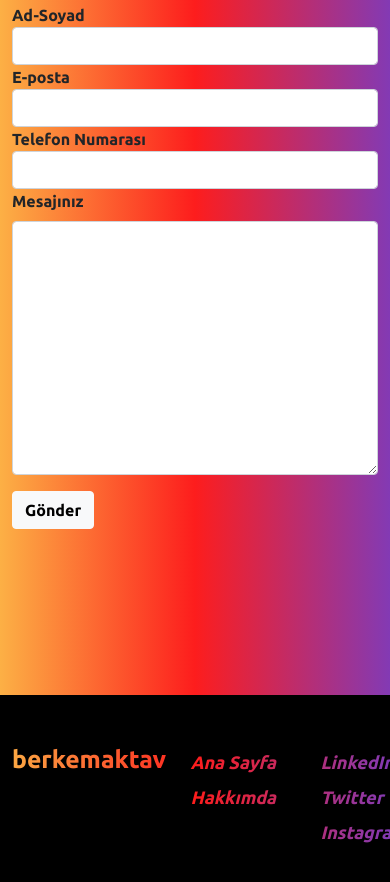
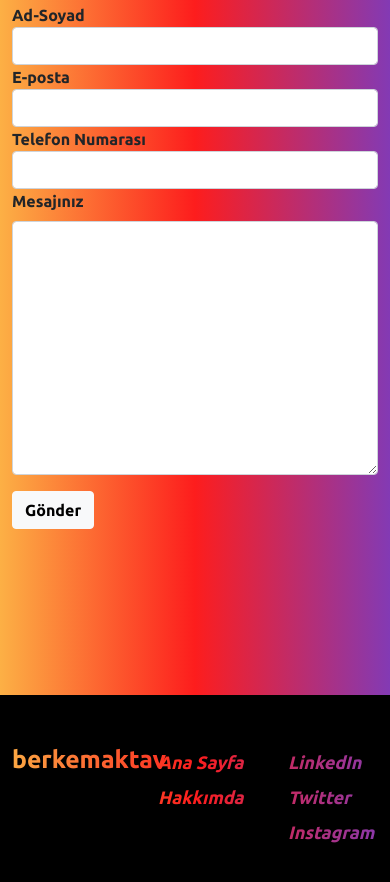
Before and after one commit to contauto/denemeyedevam, a plain HTML site: page index.html in a window 390 px wide. Shown: the part 1826-2708 px from the top of the page. Drawn offline with nearby package versions, Linux system fonts and the light colour scheme.

Commit message:
Update index.html

```diff
--- a/index.html
+++ b/index.html
@@ -157,7 +157,7 @@
     <footer class="bg-night">
       <div class="container text-white">
         <div class="row">
-          <div class="col-5 col-sm-5 col-md-5  col-lg-5 col-xl-6">
+          <div class="col-4 col-sm-5 col-md-5  col-lg-5 col-xl-6">
           <h2>berkemaktav</h2>
         </div>
         <div class=" col-4 col-sm-4 col-md-4 col-lg-4 col-xl-4">
@@ -166,7 +166,7 @@
                   <li><a class="dropdown-item" href="hakkimda.html">Hakkımda</a></li>
             </ul>
           </div>
-          <div class="col-3 col-sm-3 col-md-3 col-lg-3 col-xl-2">
+          <div class="col-4 col-sm-3 col-md-3 col-lg-3 col-xl-2">
             <ul class="list-unstyled text-right ml-auto float-left">
               <li><a class="dropdown-item" target="_blank" href="https://www.linkedin.com/in/berkemaktav/">LinkedIn</a></li>
                   <li><a class="dropdown-item" target="_blank" href="https://twitter.com/berkemaktav">Twitter</a></li>
```
